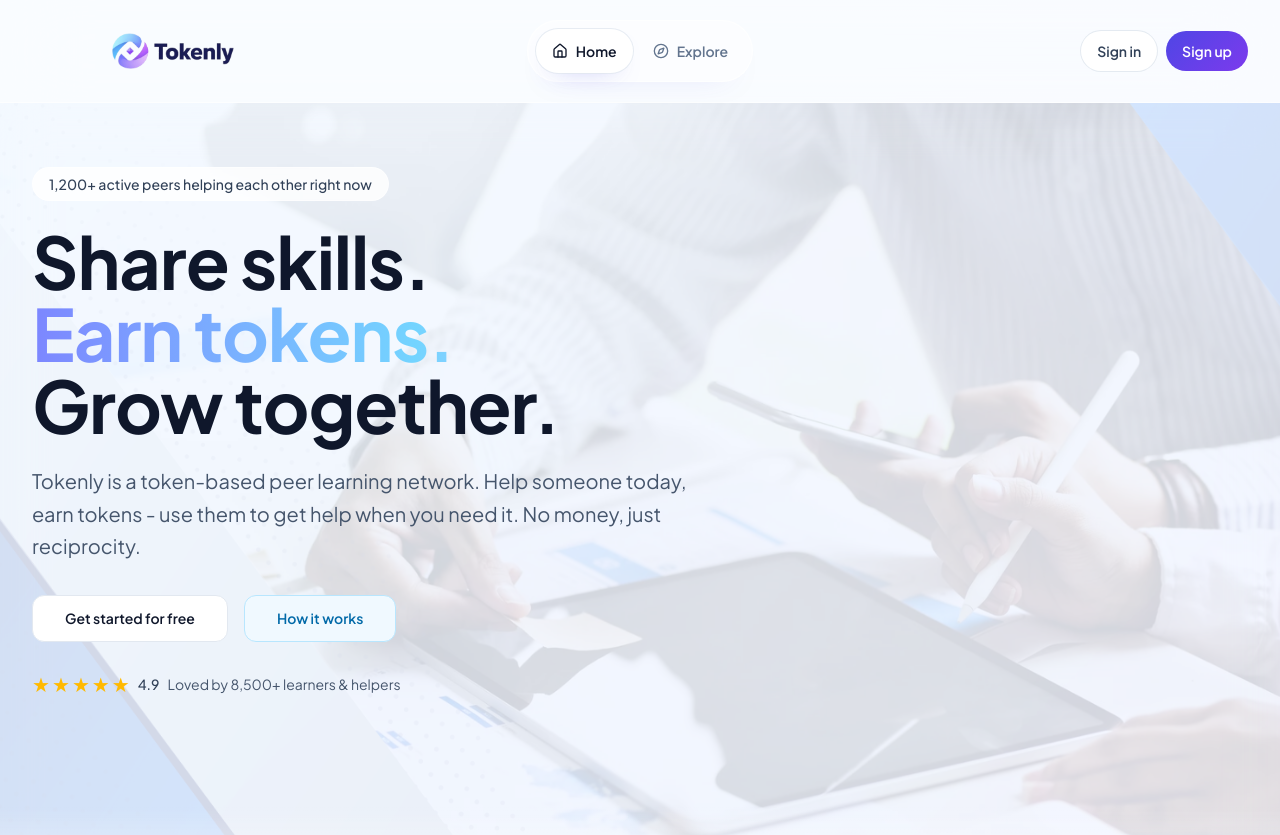
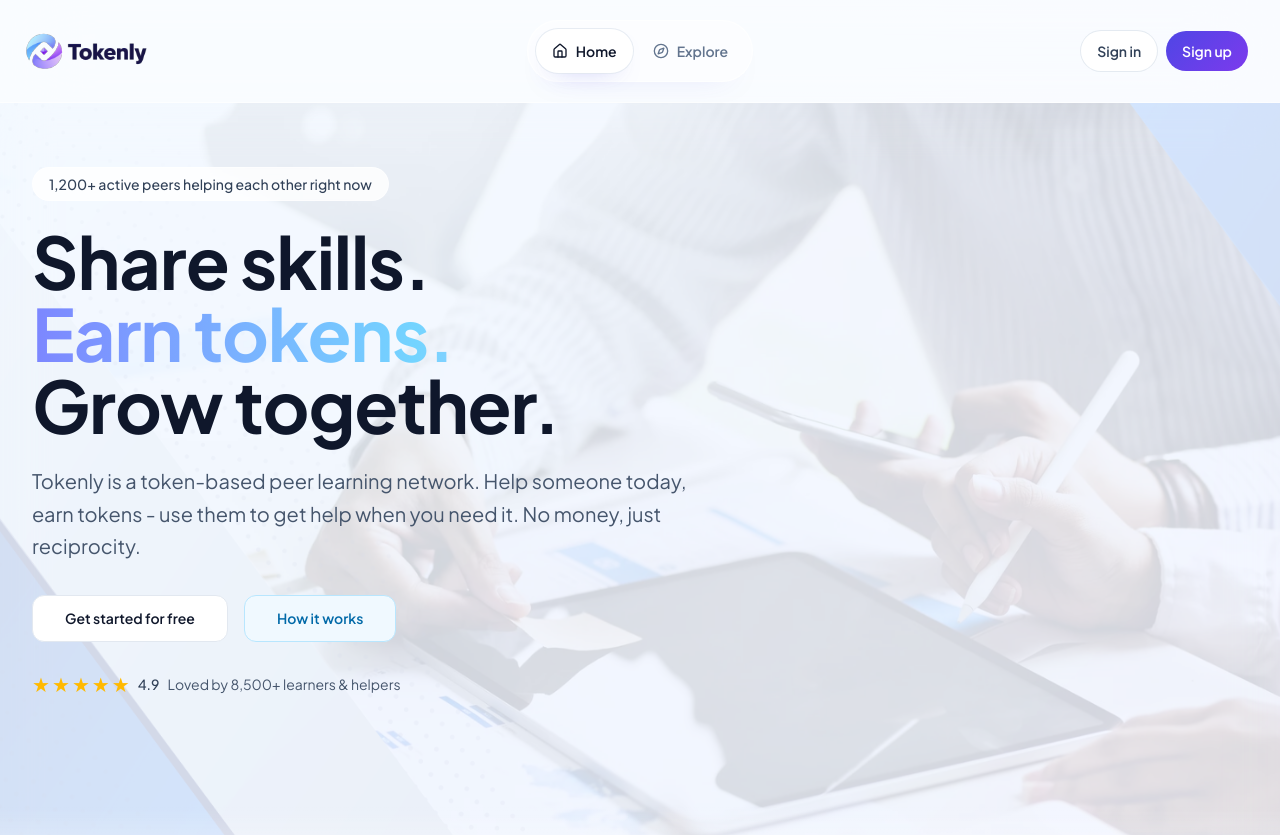
Before and after one commit to Rama-Mohammad/React-Project, a React (Vite) app in the folder Tokenly/: page / in a window 1280 px wide. Shown: the top 835 px of the page. Built offline with nearby package versions, Linux system fonts and the light colour scheme; no server answers; the database is empty.

Commit message:
some ui edits

```diff
--- a/Tokenly/src/components/common/Navbar.tsx
+++ b/Tokenly/src/components/common/Navbar.tsx
@@ -14,7 +14,7 @@ import {
 import { Link, NavLink, useNavigate } from "react-router-dom";
 import useAuth from "../../hooks/useAuth";
 import useProfiles from "../../hooks/useProfile";
-import tokenlyLogo from "/public/images/logo.png";
+import tokenlyLogo from "/public/images/nav-logo.svg";
 
 const navLinkBase =
   "inline-flex items-center gap-2 rounded-full px-4 py-3 text-sm font-semibold transition duration-200";
@@ -106,10 +106,10 @@ export default function Navbar() {
   return (
     <header className="sticky top-0 z-40 border-b border-white/55 bg-white/72 backdrop-blur-2xl">
       <div className="mx-auto grid max-w-7xl grid-cols-[1fr_auto_1fr] items-center gap-4 px-4 py-5 sm:px-6 lg:px-8">
-        <div className="flex min-w-0 items-center justify-start pl-12 sm:pl-16 lg:pl-20">
+        <div className="flex min-w-0 items-center justify-start pl-[2px] sm:pl-14 lg:pl-[2px]">
           <NavLink
             to="/"
-            className="flex shrink-0 items-center transition hover:opacity-95"
+            className="flex shrink-0 items-center transition hover:opacity-95 -ml-2"
           >
             <img
               src={tokenlyLogo}
@@ -152,7 +152,7 @@ export default function Navbar() {
               </button>
 
               {avatarOpen ? (
-                <div className="absolute right-0 mt-3 w-60 overflow-hidden rounded-2xl border border-white/80 bg-white/95 shadow-[0_24px_60px_-32px_rgba(79,70,229,0.45)] backdrop-blur-xl">
+                <div className="absolute right-0 mt-3 w-60 overflow-hidden rounded-2xl border border-white/80 bg-white shadow-[0_24px_60px_-32px_rgba(79,70,229,0.45)] backdrop-blur-xl">
                   <div className="border-b border-slate-100 bg-[linear-gradient(135deg,rgba(238,242,255,0.9)_0%,rgba(245,243,255,0.95)_100%)] px-4 py-4">
                     <p className="truncate text-sm font-semibold text-slate-900">
                       {profile?.full_name ?? profile?.username ?? "User"}
```
Also changed, not shown: Tokenly/public/images/nav-logo.svg (added).
